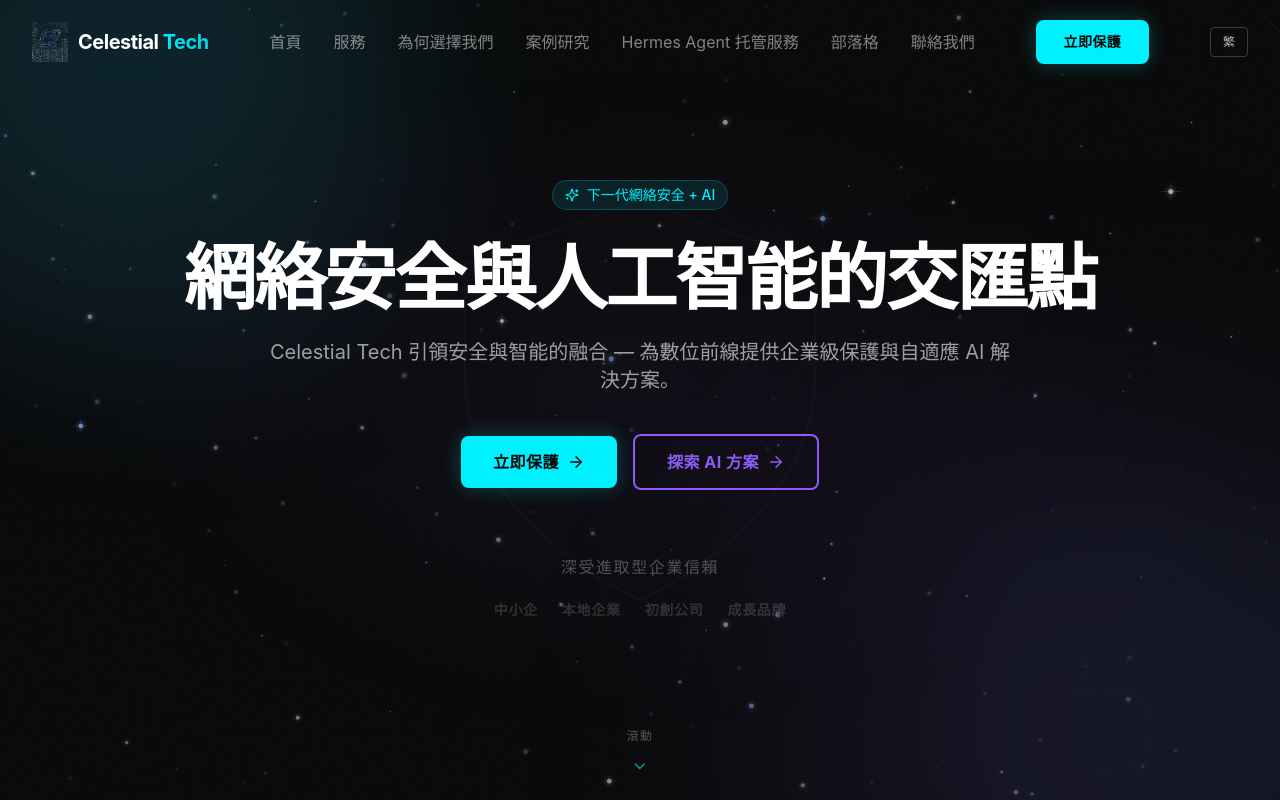
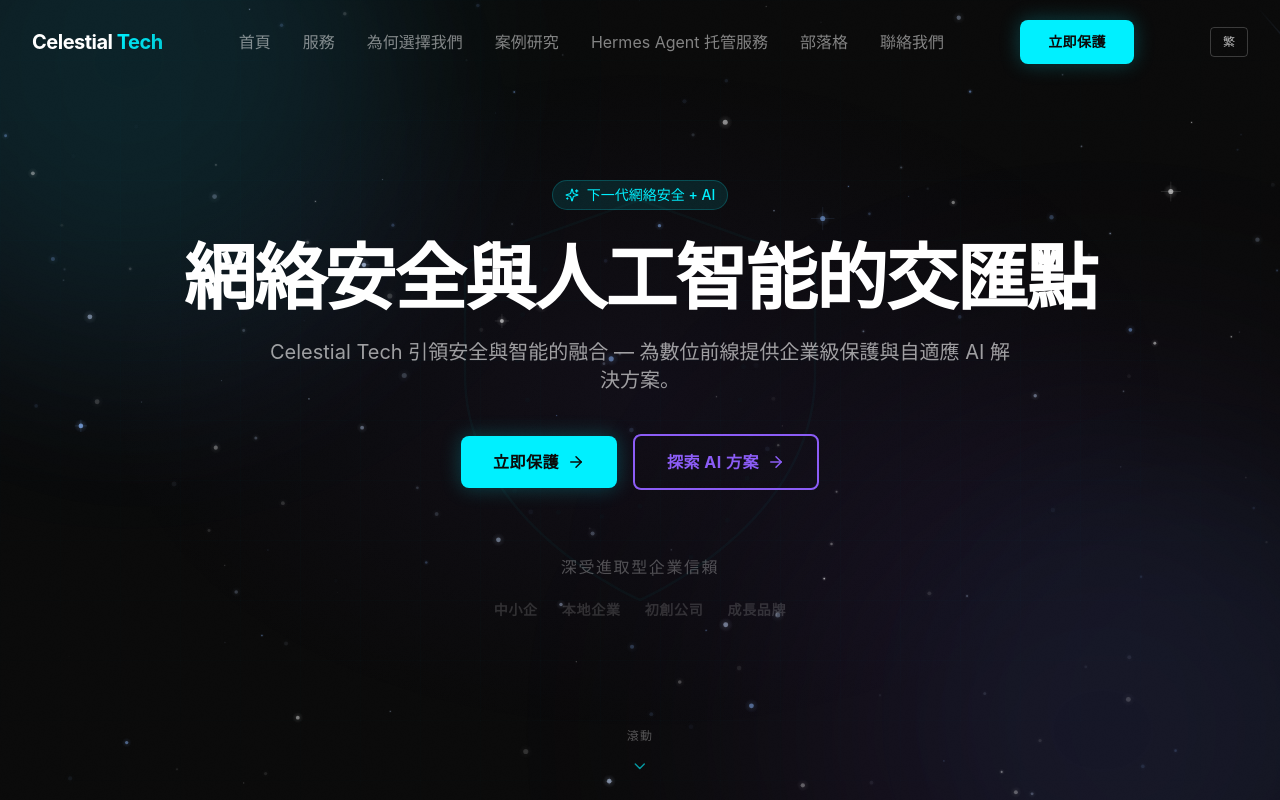
Before and after one commit to Ericlyh/celestial-tech, a Next.js app: page / in a window 1280 px wide. Shown: the top 800 px of the page. Built offline with nearby package versions, Linux system fonts and the light colour scheme.

Commit message:
feat: remove logo icon, switch to Noto Sans SC (English + Chinese)

```diff
--- a/app/globals.css
+++ b/app/globals.css
@@ -20,7 +20,7 @@
   --color-border-purple: rgba(139, 92, 246, 0.2);
 
   /* Typography */
-  --font-family: 'Plus Jakarta Sans', var(--font-plus-jakarta), system-ui, -apple-system, sans-serif;
+  --font-family: 'Noto Sans SC', var(--font-noto-sc), system-ui, -apple-system, sans-serif;
 }
 
 /* =============================================
--- a/app/layout.tsx
+++ b/app/layout.tsx
@@ -1,11 +1,11 @@
 import type { Metadata } from 'next'
 import './globals.css'
 import Providers from './providers'
-import { Plus_Jakarta_Sans } from 'next/font/google'
+import { Noto_Sans_SC } from 'next/font/google'
 
-const plusJakartaSans = Plus_Jakarta_Sans({
+const notoSansSC = Noto_Sans_SC({
   subsets: ['latin'],
-  variable: '--font-plus-jakarta',
+  variable: '--font-noto-sc',
 })
 
 export const metadata: Metadata = {
@@ -49,7 +49,7 @@
   children: React.ReactNode
 }) {
   return (
-    <html lang="en" className={`${plusJakartaSans.variable} scroll-smooth`}>
+    <html lang="en" className={`${notoSansSC.variable} scroll-smooth`}>
       <body className="bg-deep-space text-pure-white antialiased font-sans overflow-x-hidden">
         {/* SVG noise filter */}
         <svg className="fixed inset-0 w-full h-full pointer-events-none z-[9999] opacity-[0.025] mix-blend-overlay" aria-hidden="true">
--- a/components/Navbar.tsx
+++ b/components/Navbar.tsx
@@ -2,7 +2,6 @@
 
 import { useState, useEffect } from 'react'
 import { motion, AnimatePresence } from 'framer-motion'
-import Image from 'next/image'
 import { Shield, Menu, X } from 'lucide-react'
 import { useTranslation } from '@/i18n'
 import { usePathname } from 'next/navigation'
@@ -68,13 +67,6 @@
             onClick={(e) => { e.preventDefault(); handleNavClick('#home') }}
             className="flex items-center gap-2.5 group"
           >
-            <Image
-              src="/logo.png"
-              alt="Celestial Tech"
-              width={36}
-              height={36}
-              className="object-contain"
-            />
             <span className="text-xl font-bold tracking-tight whitespace-nowrap">
               <span className="text-pure-white">Celestial</span>{' '}
               <span className="text-gradient-cyan">Tech</span>
```
